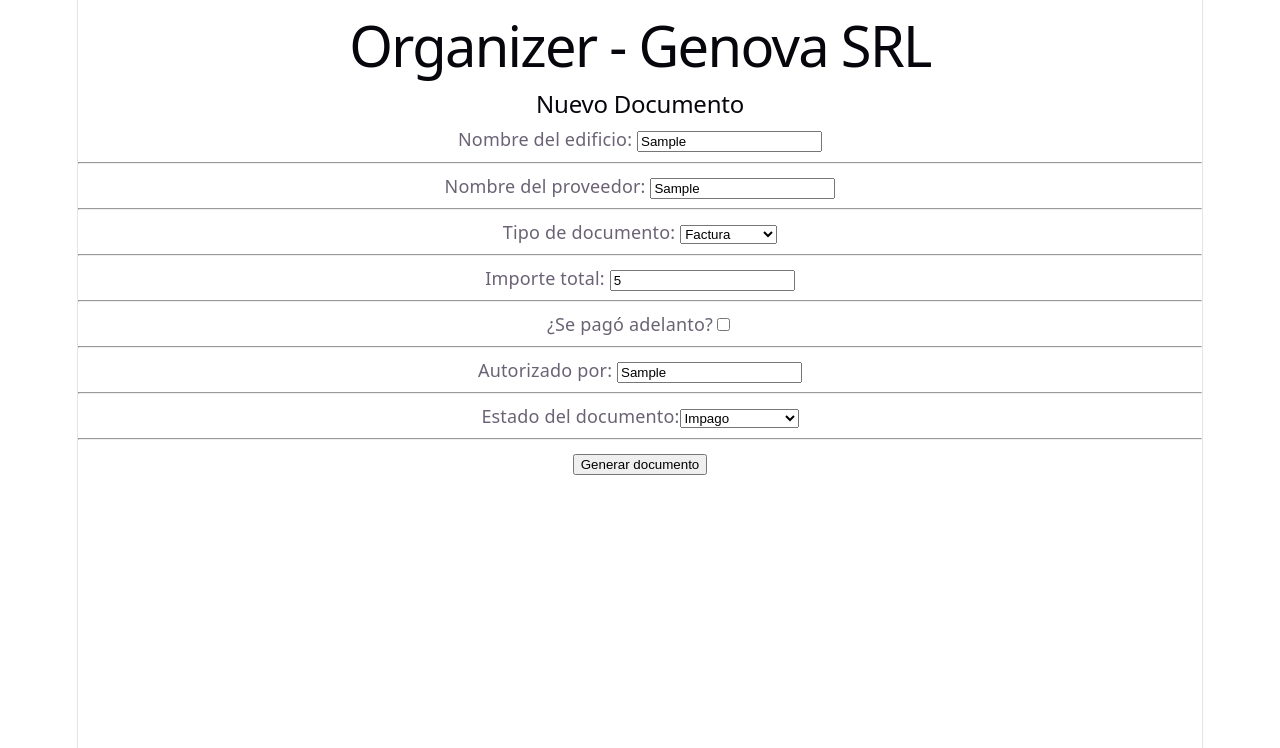
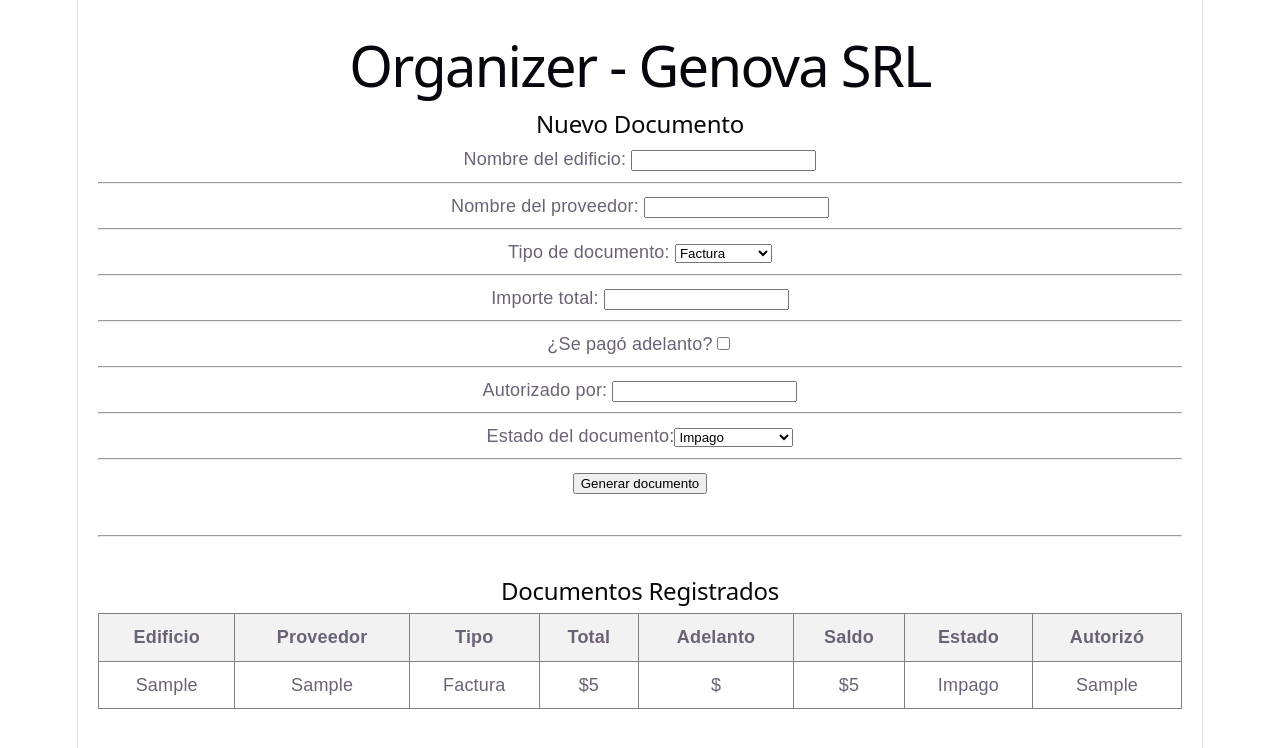
Before and after one commit to snappygrav/organizer-genova, a React (Vite) app: page / in a window 1280 px wide. Both pictures are taken after typing "Sample", "Sample", "5", "Sample" into the empty fields and a click on the button "Generar documento". Shown: the top 748 px of the page. Built offline with nearby package versions, Linux system fonts and the light colour scheme.

Commit message:
finishing form filling and display form data feature

```diff
--- a/src/App.jsx
+++ b/src/App.jsx
@@ -3,12 +3,62 @@ import FormularioDocumento from './components/FormularioDocumento';
 
 export default function App() {
 
+  // Primero creamos el estado que va a almacenar la lista de documentos y lo empezamos como un array vacío
+  const [listaDocumentos, setListaDocumentos] = useState([]); //acá lo que hacemos es crear el estado de listaDocumentos y el modificador setListaDocumentos que va a ir cambiando el estado de listaDocumetnos conforme se haga ejecutar.
+
+  // Ahora vamos a crear la función que se va a encargar de agregar un documento a esa lista
+  const agregarDocumento = (nuevoDoc) => {
+    // vamos a utilizar un operador llamado spread que se representa con ... y sirve para copiar los documentos anteriores y a su vez sumar al final de la lista el nuevo elemento.
+    // también vamos a agregar un ID con Date.now()
+
+    setListaDocumentos([...listaDocumentos, { ...nuevoDoc, id: Date.now() }]);
+  };
+
+    return (
+      <div style={{ padding: '20px', fontFamily: 'sans-serif' }}>
+        <h1>Organizer - Genova SRL</h1>
+
+        {/* Al componente del formulario le vamos a pasar una función mediante el uso de una prop que se va a llamar 'alEnviar' y el nombre se lo ponemos nosotros en relación a lo que hace. Es decir, le ponemos 'alEnviar' ya que se activa al enviar el form. */}
+        <FormularioDocumento alEnviar={agregarDocumento} />
+
+        <hr style={{ margin: '40px 0' }} />
 
 
-    return (
-      <div>
-        <h1>Organizer - Genova SRL</h1>
-        <FormularioDocumento/>
+        {/* Acá vamos a poner la sección que va a encargarse de listar los documentos creados. */}
+        <h2> Documentos Registrados </h2>
+        {listaDocumentos.length === 0 ? (
+        <p>No hay documentos cargados aún.</p>
+      ) : (
+        <table border="1" cellPadding="10" style={{ width: '100%', borderCollapse: 'collapse' }}>
+          <thead>
+            <tr style={{ backgroundColor: '#f2f2f2' }}>
+              <th>Edificio</th>
+              <th>Proveedor</th>
+              <th>Tipo</th>
+              <th>Total</th>
+              <th>Adelanto</th>
+              <th>Saldo</th>
+              <th>Estado</th>
+              <th>Autorizó</th>
+            </tr>
+          </thead>
+          <tbody>
+            {listaDocumentos.map((doc) => (
+              // Siempre que listamos cosas en React, el elemento padre necesita una 'key' única
+              <tr key={doc.id}>
+                <td>{doc.edifName}</td>
+                <td>{doc.proovName}</td>
+                <td>{doc.tipoDocumento === 'tipoFactura' ? 'Factura' : 'Presupuesto'}</td>
+                <td>${doc.importeTotal}</td>
+                <td>${doc.importeAdelanto}</td>
+                <td>${doc.importeTotal-doc.importeAdelanto}</td>
+                <td>{doc.estadoDocumento === 'docImpago' ? 'Impago' : doc.estadoDocumento === 'docPago' ? 'Pago' : 'Saldo pendiente'}</td>
+                <td>{doc.autorizadoPor}</td>
+              </tr>
+            ))}
+          </tbody>
+        </table>
+      )}
       </div>
   );
 }
--- a/src/components/FormularioDocumento.jsx
+++ b/src/components/FormularioDocumento.jsx
@@ -1,7 +1,6 @@
 import { useState } from 'react';
 
-export default function FormularioDocumento() {
-    // Acá van declaradas las useState para los campos
+export default function FormularioDocumento({ alEnviar }) {
 
     // Estado para el checkbox (empieza en false porque usualmente se paga el total)
     const [tieneAdelanto, setTieneAdelanto] = useState(false);
@@ -28,15 +27,29 @@ export default function FormularioDocumento() {
     const handleSubmit = (e) => {
         e.preventDefault(); // <-- La línea mágica que evita que la página se recargue
 
-        // Por ahora, solo vamos a mostrar en la consola lo que el usuario escribió
-        console.log("¡Formulario enviado con éxito!", datos);
+        const saldoCalculado = Number(datos.importeTotal) - Number(datos.importeAdelanto);
 
-        // Acá también vamos a querer saber si tenía adelanto o no para guardar el estado final
-        console.log("¿Tenía adelanto?:", tieneAdelanto);
+        const documentoFinal = {
+            ...datos,
+            tieneAdelanto,
+            saldoPendiente: tieneAdelanto ? saldoCalculado : 0
+        };
+        alEnviar(documentoFinal);
+        setDatos({
+            edifName: '',
+            proovName: '',
+            tipoDocumento: 'tipoFactura',
+            importeTotal: '',
+            importeAdelanto: '',
+            autorizadoPor: '',
+            estadoDocumento: 'docImpago'
+        });
+        setTieneAdelanto(false);
     };
 
-    // cálculo del saldo pendiente
-    const saldoPendiente = Number(datos.importeTotal) - Number(datos.importeAdelanto);
+        //cálculo del saldo pendiente
+        const saldoPendiente = Number(datos.importeTotal) - Number(datos.importeAdelanto);
+
     return (
         <form onSubmit={handleSubmit}>
             {/* Acá tengo que ir poniendo los <input>, <select> y demás para ir llenando el formulario */}
```
